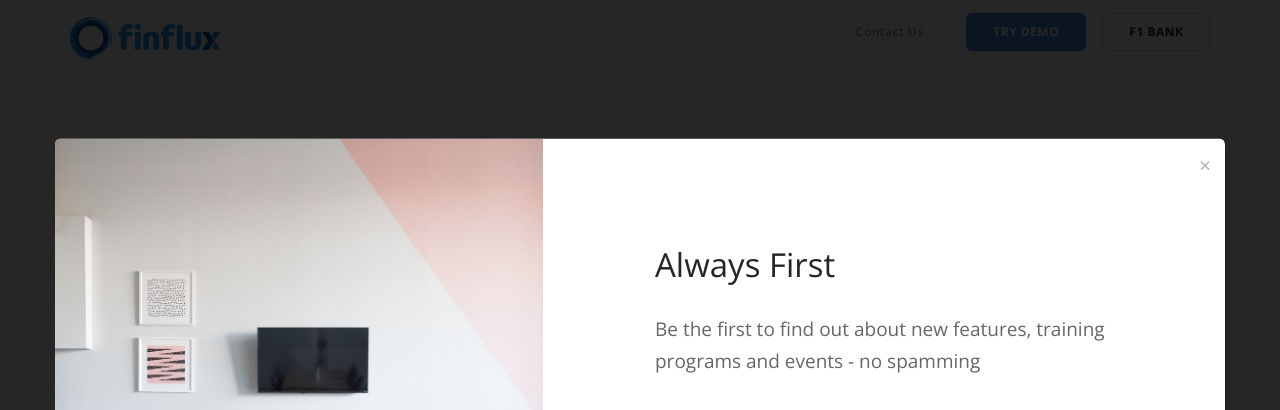
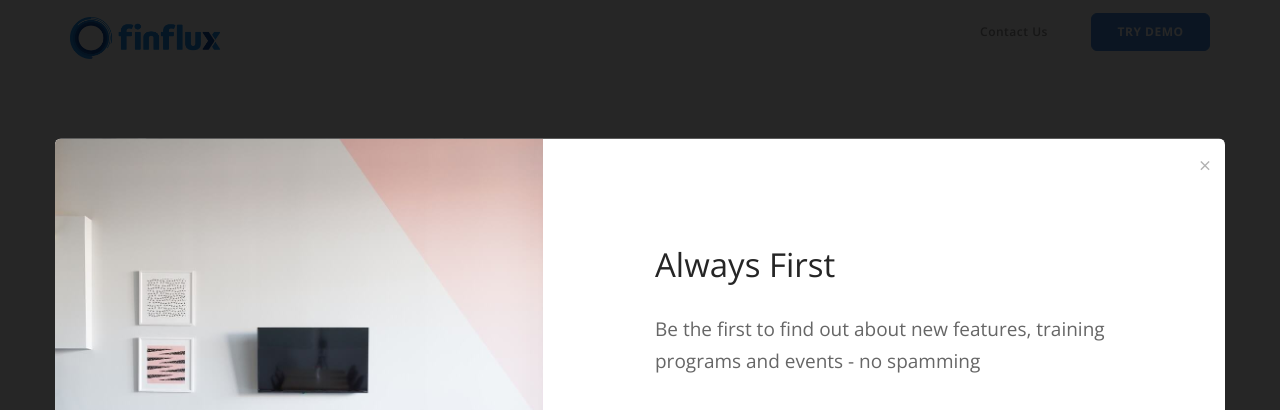
Before and after one commit to satish-conflux/website, a PHP site: page /automated-lending-solution.php in a window 1280 px wide. Shown: the top 410 px of the page. Run offline with PHP 8.4, Linux system fonts and the light colour scheme; some web fonts are replaced.

Commit message:
FW-16 : Hide 'F1 bank' button (top right corner)

```diff
--- a/common/navbar.php
+++ b/common/navbar.php
@@ -196,7 +196,7 @@
                                         Try Demo
                                     </span>
                                 </a>
-                                <a class="btn btn--sm type--uppercase" href="/bank_home.php">
+                                <a style="display:none" class="btn btn--sm type--uppercase" href="/bank_home.php">
                                     <span class="btn__text">
                                         F1 Bank
                                     </span>
```
